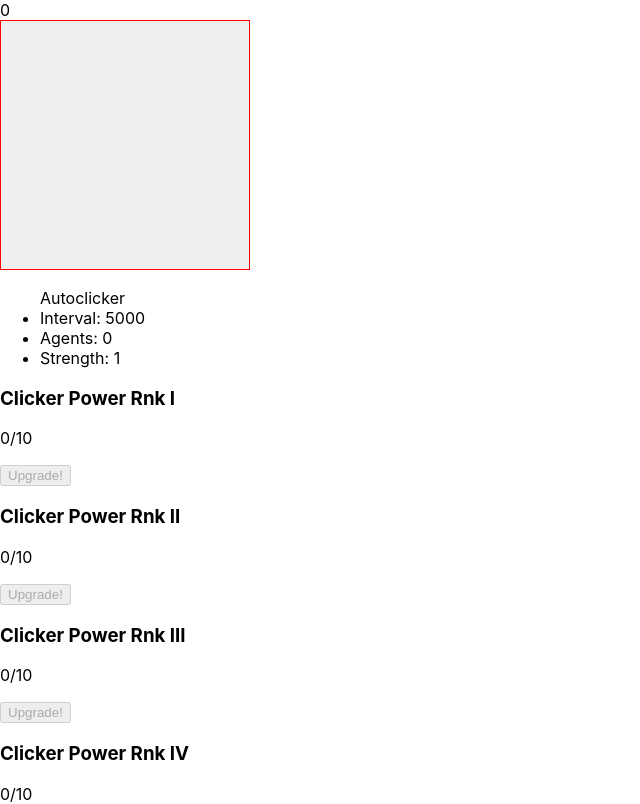
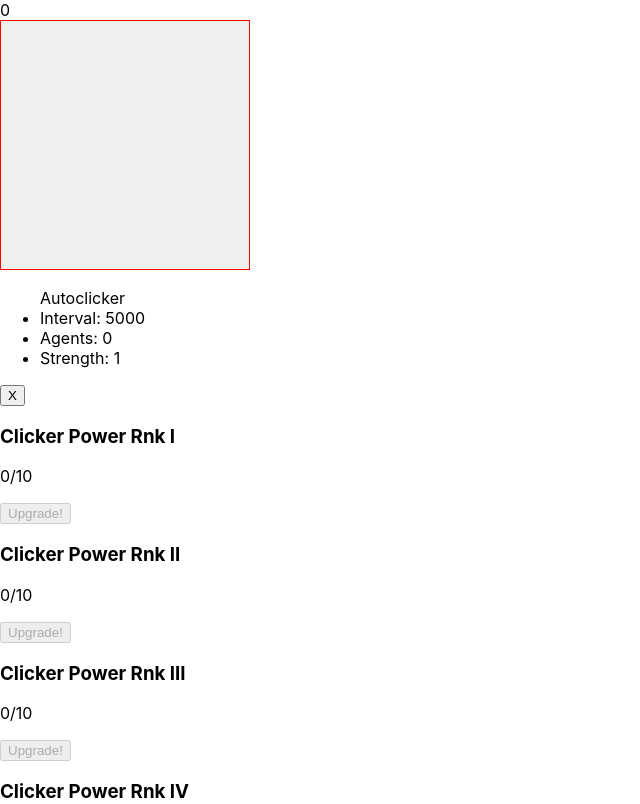
Before and after one commit to MichaelJahns/idleClickerReact, a React (Create React App) app in the folder clicker/: page / in a window 1280 px wide. Shown: the top 804 px of the page, without its empty margins (0-640 px from the left). Built offline with nearby package versions, Linux system fonts and the light colour scheme.

Commit message:
Modifies state layout so upgrades can tell the upgrade function what it is they are supposed to modify

```diff
--- a/clicker/src/App.js
+++ b/clicker/src/App.js
@@ -11,50 +11,79 @@ class App extends Component {
       clickPower: 1,
       totalClicks: 0,
       currencyClicks: 0,
-      autoclicker: {
-        interval: 5000,
-        strength: 1,
-        agents: 0
-      }
+      auto_interval: 5000,
+      auto_strength: 1,
+      auto_agents: 0
     },
     upgrades: [
       {
+        id: 11,
         name: "Clicker Power Rnk I",
+        affects: "clickPower",
         increment: 1,
         currentRank: 0,
         maxRank: 10,
         cost: 10
       },
       {
+        id: 12,
         name: "Clicker Power Rnk II",
+        affects: "clickPower",
         increment: 10,
         currentRank: 0,
         maxRank: 10,
         cost: 500
       },
       {
+        id: 13,
         name: "Clicker Power Rnk III",
+        affects: "clickPower",
         increment: 100,
         currentRank: 0,
         maxRank: 10,
         cost: 5000
       },
       {
+        id: 14,
         name: "Clicker Power Rnk IV",
+        affects: "clickPower",
         increment: 1000,
         currentRank: 0,
         maxRank: 10,
         cost: 500000
       },
       {
+        id: 15,
         name: "Clicker Power Rnk V",
+        affects: "clickPower",
         increment: 10000,
         currentRank: 0,
         maxRank: 10,
         cost: 50000000
       },
       {
-        name: "Passive Income",
+        id: 21,
+        name: "Hire Agents",
+        affects: "auto_agents",
+        increment: 1,
+        currentRank: 0,
+        maxRank: 999,
+        cost: 500
+      },
+      {
+        id: 25,
+        name: "Reduce Interval",
+        affects: "auto_interval",
+        increment: -10,
+        currentRank: 0,
+        maxRank: 999,
+        cost: 500
+      },
+      {
+        id: 30,
+        name: "Increase Agents Power",
+        affects: "auto_strength",
+        increment: 1,
         currentRank: 0,
         maxRank: 999,
         cost: 500
@@ -72,7 +101,7 @@ class App extends Component {
   handleCost = upgrade => {
     let clicker = this.state.clicker;
     //migrate the below line to unique function that tracks whats supposed to be upgraded
-    clicker.clickPower += upgrade.increment;
+    clicker[upgrade.affects] += upgrade.increment;
     clicker.currencyClicks -= upgrade.cost;
 
     this.setState({ clicker });
@@ -91,11 +120,9 @@ class App extends Component {
     console.log("tick");
     const clicker = this.state.clicker;
     clicker.totalClicks +=
-      this.state.clicker.autoclicker.strength *
-      this.state.clicker.autoclicker.agents;
+      this.state.clicker.auto_strength * this.state.clicker.auto_agents;
     clicker.currencyClicks +=
-      this.state.clicker.autoclicker.strength *
-      this.state.clicker.autoclicker.agents;
+      this.state.clicker.auto_strength * this.state.clicker.auto_agents;
     this.setState({ clicker });
   };
 
--- a/clicker/src/components/Autoclicker.jsx
+++ b/clicker/src/components/Autoclicker.jsx
@@ -4,7 +4,7 @@ export default class Autoclicker extends Component {
   componentDidMount() {
     this.timerID = setInterval(
       () => this.tick(),
-      this.props.clicker.autoclicker.interval
+      this.props.clicker.auto_interval
     );
   }
   componentWillUnmount() {
@@ -14,9 +14,9 @@ export default class Autoclicker extends Component {
     return (
       <ul>
         Autoclicker
-        <li> Interval: {this.props.clicker.autoclicker.interval} </li>
-        <li> Agents: {this.props.clicker.autoclicker.agents} </li>
-        <li> Strength: {this.props.clicker.autoclicker.strength} </li>
+        <li> Interval: {this.props.clicker.auto_interval} </li>
+        <li> Agents: {this.props.clicker.auto_agents} </li>
+        <li> Strength: {this.props.clicker.auto_strength} </li>
       </ul>
     );
   }
--- a/clicker/src/components/Upgrade.jsx
+++ b/clicker/src/components/Upgrade.jsx
@@ -11,7 +11,6 @@ export default class Upgrade extends Component {
         </p>
         <button
           disabled={this.getDisabled()}
-          value="ClickerPower"
           onClick={() =>
             this.props.onUpgrade(this.props.upgrade) &
             this.props.onCost(this.props.upgrade)
--- a/clicker/src/components/UpgradeMenu.jsx
+++ b/clicker/src/components/UpgradeMenu.jsx
@@ -2,9 +2,15 @@ import React, { Component } from "react";
 import Upgrade from "./Upgrade";
 
 export default class UpgradeMenu extends Component {
+  handleHideMenu() {
+    // let state = this.state;
+    // state.showUpgradeMenu = true;
+    // this.setState = { state };
+  }
   render() {
     return (
       <div>
+        <button onClick={this.handleHideMenu()}> X </button>
         {this.props.upgrades.map(upgrade => (
           <Upgrade
             key={upgrade.id}
```
